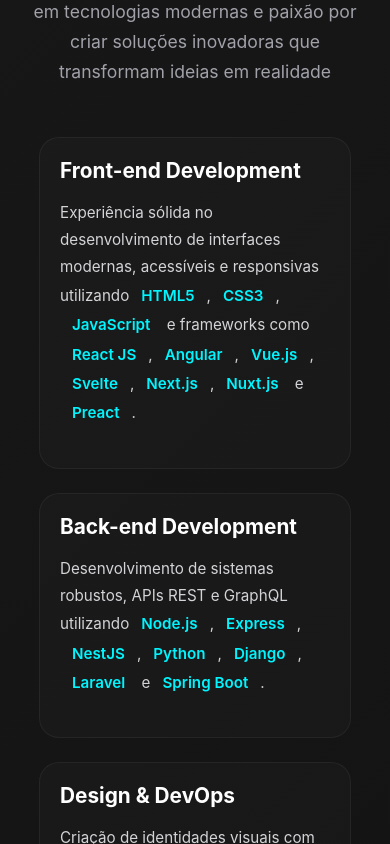
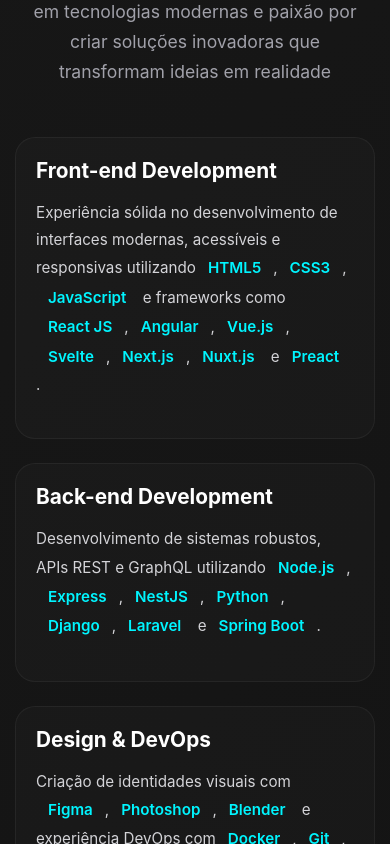
Before and after one commit to jottasilva/portfolio, a React (Create React App) app: page / in a window 390 px wide. Shown: the part 7780-8624 px from the top of the page. Built offline with nearby package versions, Linux system fonts and the light colour scheme; a web font is replaced by a local one.

Commit message:
Refatoring Responsivity 2

```diff
--- a/src/css/skills.css
+++ b/src/css/skills.css
@@ -20,7 +20,6 @@ body {
 }
 
 .container {
-    max-width: 80vw;
     margin: 0 auto;
     padding: 0 20px;
     position: relative;
@@ -73,8 +72,8 @@ body {
 
 /* Layout principal melhorado */
 .skills-content {
+    margin: 0 auto;
     display: grid;
-    width: 80vw;
     grid-template-columns: 1fr 1fr;
     gap: 80px;
     margin-bottom: 100px;
```
